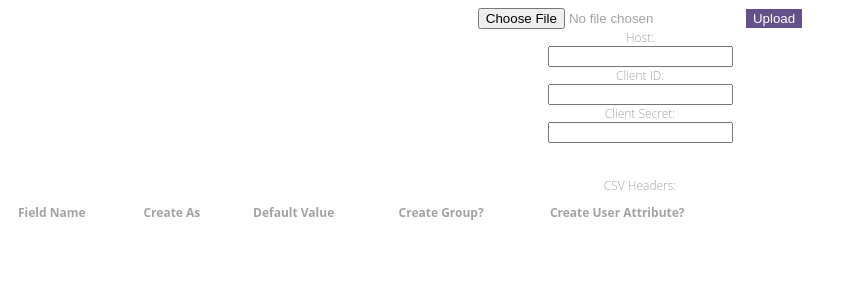
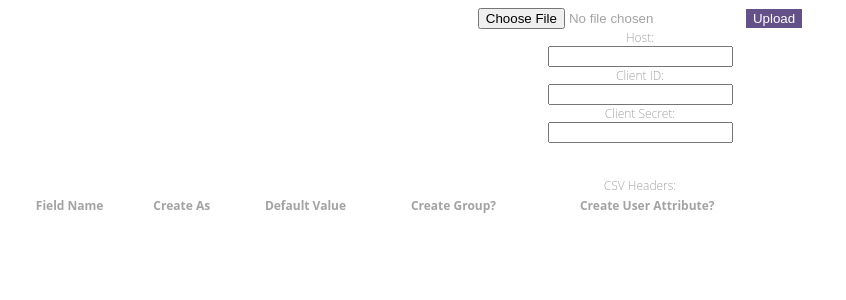
Before and after one commit to seanlhiggins/watterson, a Flask app: page /upload in a window 1280 px wide. Shown: the top 300 px of the page, without its empty margins (0-846 px from the left). Run offline with Flask 2, Linux system fonts and the light colour scheme; lists and menus that the app fills with data are empty; some libraries are stand-ins or nearby versions.

Commit message:
messing around with some more css

```diff
--- a/static/style.css
+++ b/static/style.css
@@ -1,14 +1,6 @@
-html {
-  /*background: #018DED url(http://i.imgur.com/b9r5sEL.jpg);*/
-  background-size: cover;
-  font-family: "Open Sans","Noto Sans JP","Noto Sans","Noto Sans CJK KR",Helvetica,Arial,sans-serif;
-  text-align: center;
-  font-size: 12px;
-}
-
-.table, .looker-flavored-markdown table:not(.lk-vis-table) {
+.table {
     width: 60%;
-    margin-bottom: 18px;
+    margin-bottom: 1px;
     align-items: center;
     float: center;
 }
@@ -31,8 +23,8 @@ body {
 }
 
 th, td {
-  text-align: left;
-  padding: 8px;
+  text-align: center;
+  padding: 1px;
 }
 
 tr {
@@ -51,3 +43,8 @@ tr {
     border: 1px solid #64518A;
     margin-left: 12px;
 }
+tbody {
+    display: table-row-group;
+    vertical-align: middle;
+    border-color: inherit;
+}
--- a/templates/upload.html
+++ b/templates/upload.html
@@ -50,7 +50,7 @@ CSV Headers:
 		<tbody>
 	{% for header in columns %}
 	  	<tr>
-	  		<td><input type="text" id="fname1" size="15" value={{header}} title="Type:I,Counts: Total Records: 672,Empty Records:1"></td>
+	  		<td><input type="text" id="fieldname" size="15" value={{header}}></td>
 			<td><select id="ftype1" title="Choose whether you wish to create a Group or User Attribute"><option value="GRP" {vc1}="">Group</option><option value="UA" {vc1}="">User Attribute</option></select>
 	  		<td><input type="text" id="uadefault" size="15" title="User Attribute default value"></td>
 			<td><input type="checkbox" id="chkupper1" value="Y" onclick="if(this.checked)document.getElementById('chklower1').checked=false"></td>
```
